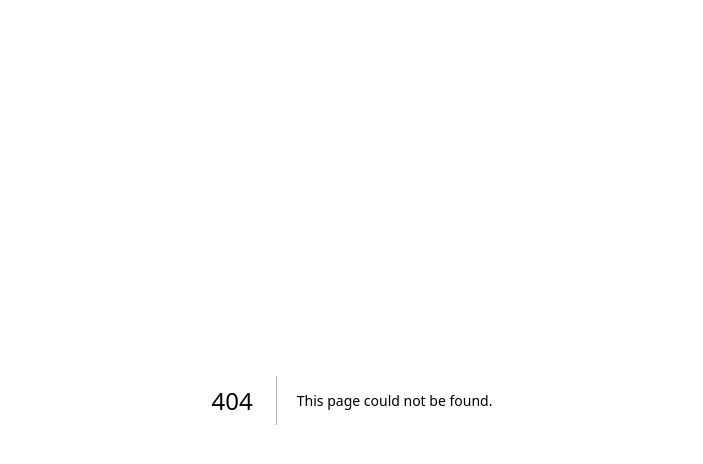
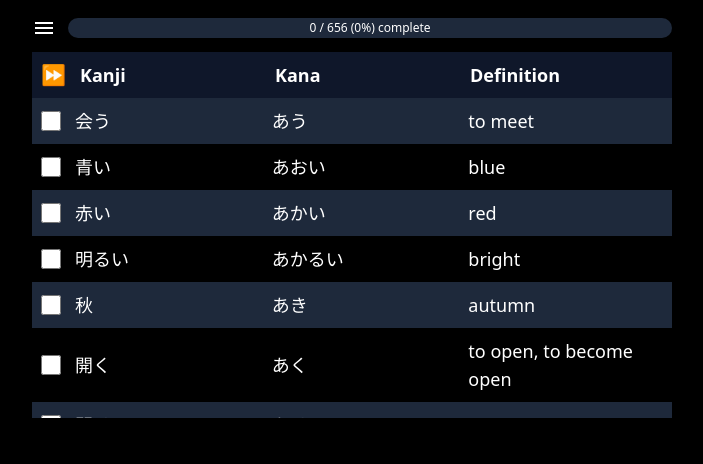
Before and after one commit to bryanjenningz/jlpt-audio-srs, a Next.js app: page /words/5 in a window 1280 px wide. Before the commit this address had no page. Shown: the top 464 px of the page, without its empty margins (288-991 px from the left). Built offline with nearby package versions, Linux system fonts and the light colour scheme.

Commit message:
Add words page

```diff
--- a/src/components/side-menu.tsx
+++ b/src/components/side-menu.tsx
@@ -10,6 +10,7 @@ type SideMenuOptionGroup = {
 type SideMenuOption = {
   label: string;
   href: string;
+  matches?: boolean;
 };
 
 export const SideMenu = ({
@@ -24,21 +25,18 @@ export const SideMenu = ({
   const sideMenuOptionGroups: SideMenuOptionGroup[] = [
     {
       label: "Learn / review",
-      options: [
-        { label: "JLPT 5", href: "/" },
-        { label: "JLPT 4", href: "/4" },
-      ],
+      options: [{ label: "JLPT 5 SRS", href: "/" }],
     },
     {
       label: "Word lists",
       options: [
-        { label: "JLPT 5", href: "words/5" },
-        { label: "JLPT 4", href: "words/4" },
+        {
+          label: "JLPT 5 Words",
+          href: "/words/5",
+          matches:
+            router.pathname === "/words/[level]" && router.query.level === "5",
+        },
       ],
-    },
-    {
-      label: "Settings",
-      options: [{ label: "Settings", href: "/settings" }],
     },
   ];
 
@@ -78,7 +76,8 @@ export const SideMenu = ({
                       <Link
                         className={classNames(
                           "flex w-full items-center gap-2 px-4 py-2 text-left text-lg",
-                          router.pathname === option.href &&
+                          (router.pathname === option.href ||
+                            !!option.matches) &&
                             "bg-blue-900 text-white",
                         )}
                         href={option.href}
--- /dev/null
+++ b/src/pages/words/[level].tsx
@@ -0,0 +1,35 @@
+import { useState } from "react";
+import { useWords } from "~/words/hooks";
+import { ProgressBar } from "~/components/progress-bar";
+import { SideMenu } from "~/components/side-menu";
+import { MenuIcon } from "~/icons/menu-icon";
+import { WordTable } from "~/components/word-table";
+
+export default function Home() {
+  const [words, setWords] = useWords();
+  const [isSideMenuOpen, setIsSideMenuOpen] = useState(false);
+
+  return (
+    <main className="flex min-h-[100dvh] flex-col items-center bg-black text-white">
+      <div className="flex w-full max-w-2xl grow flex-col items-center gap-3 p-4">
+        <section className="flex w-full flex-col gap-3">
+          <div className="flex items-center gap-3">
+            <button onClick={() => setIsSideMenuOpen((x) => !x)}>
+              <span className="sr-only">Open menu</span>
+              <MenuIcon />
+            </button>
+
+            <ProgressBar words={words} />
+          </div>
+        </section>
+
+        <SideMenu
+          isSideMenuOpen={isSideMenuOpen}
+          closeSideMenu={() => setIsSideMenuOpen(false)}
+        />
+
+        <WordTable words={words} setWords={setWords} />
+      </div>
+    </main>
+  );
+}
```
